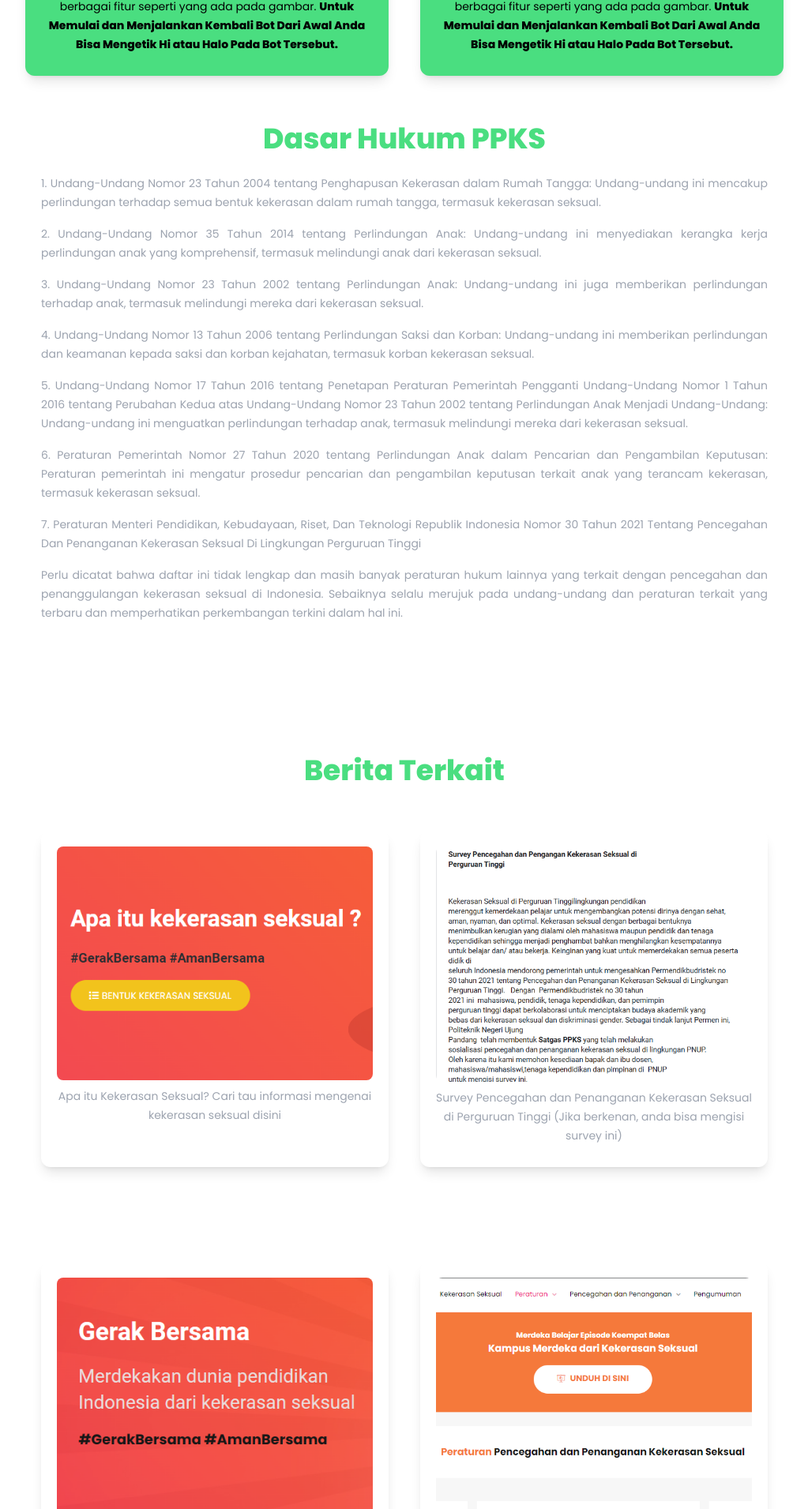
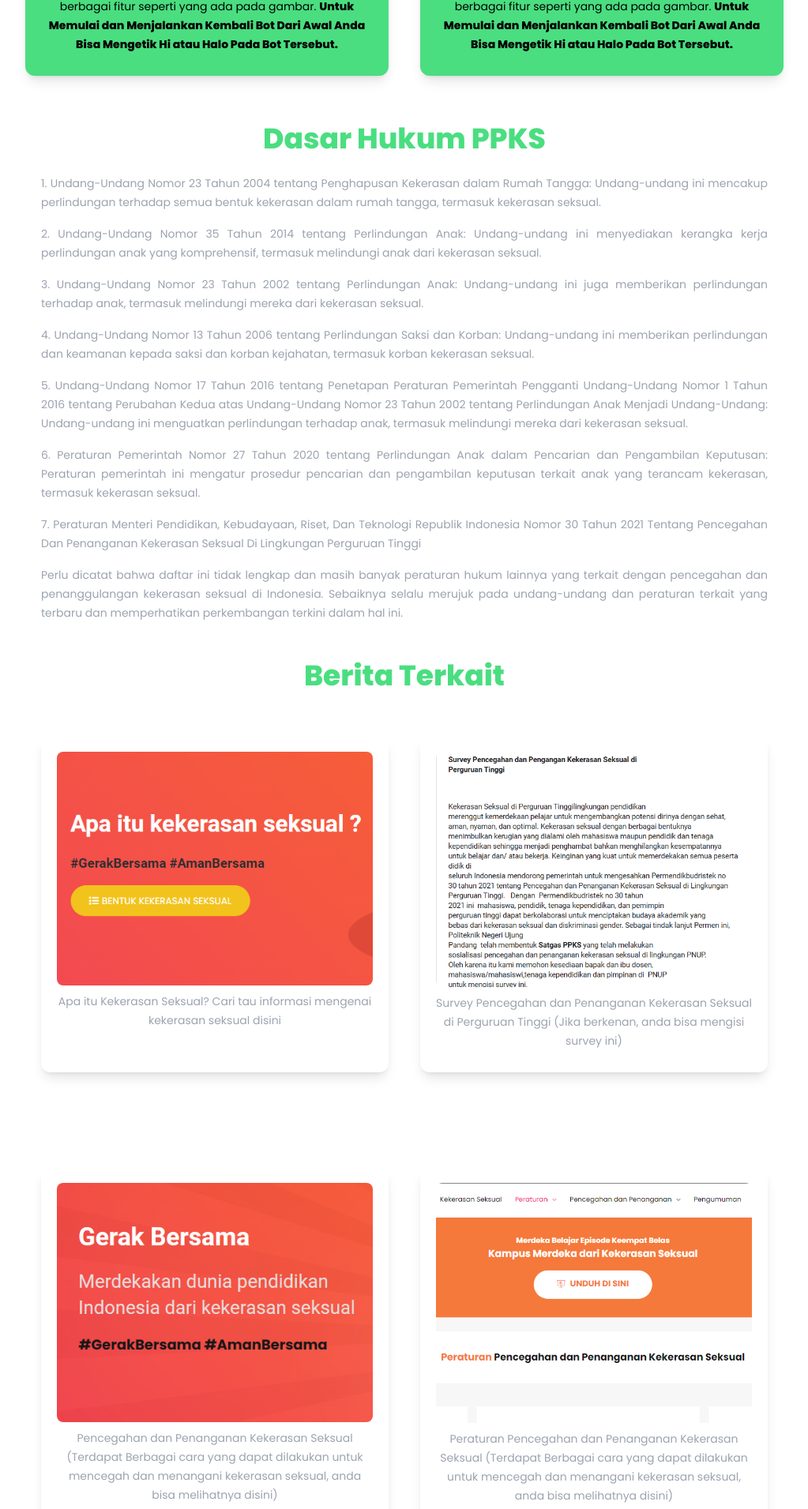
Before and after one commit to fadilikrm/PPKSWeb, a Next.js app: page / in a window 1280 px wide. Shown: the part 1096-3007 px from the top of the page at 79% size, without its empty margins (128-1151 px from the left). Built offline with nearby package versions, Linux system fonts and the light colour scheme.

Commit message:
Update index.tsx

```diff
--- a/pages/index.tsx
+++ b/pages/index.tsx
@@ -105,10 +105,7 @@ export default function Home() {
             </ul>
             </div>
           </div>
-        </section>
-
         {/* last section */}
-        <section className="min-h-screen">
           <div className="text-center p-5" id="about-ppks">
             <h3 className="  font-bold text-green-400 md:text-2xl lg:text-4xl lg:mb-4">
               Dasar Hukum PPKS
@@ -132,8 +129,6 @@ export default function Home() {
             Perlu dicatat bahwa daftar ini tidak lengkap dan masih banyak peraturan hukum lainnya yang terkait dengan pencegahan dan penanggulangan kekerasan seksual di Indonesia. Sebaiknya selalu merujuk pada undang-undang dan peraturan terkait yang terbaru dan memperhatikan perkembangan terkini dalam hal ini. </li>
             </ul>
           </div>
-          </section>
-          <section className="min-h-screen">
           <div className="text-center p-5" id="news-ppks">
           <h3 className="font-bold text-green-400 md:text-2xl lg:text-4xl lg:mb-4">
             Berita Terkait
```
